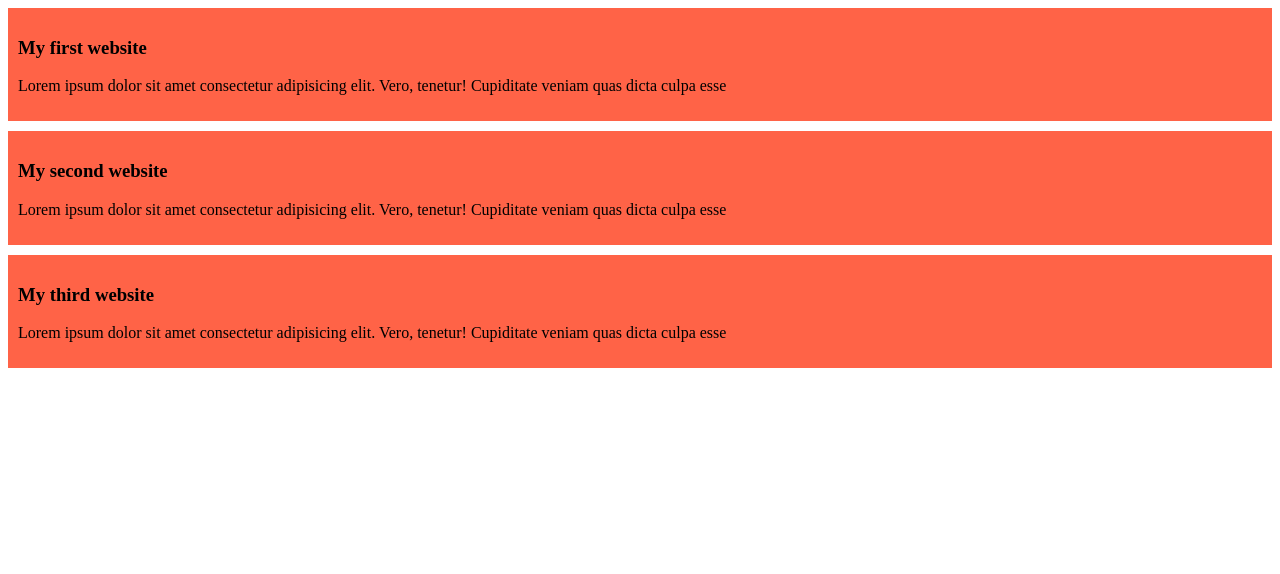
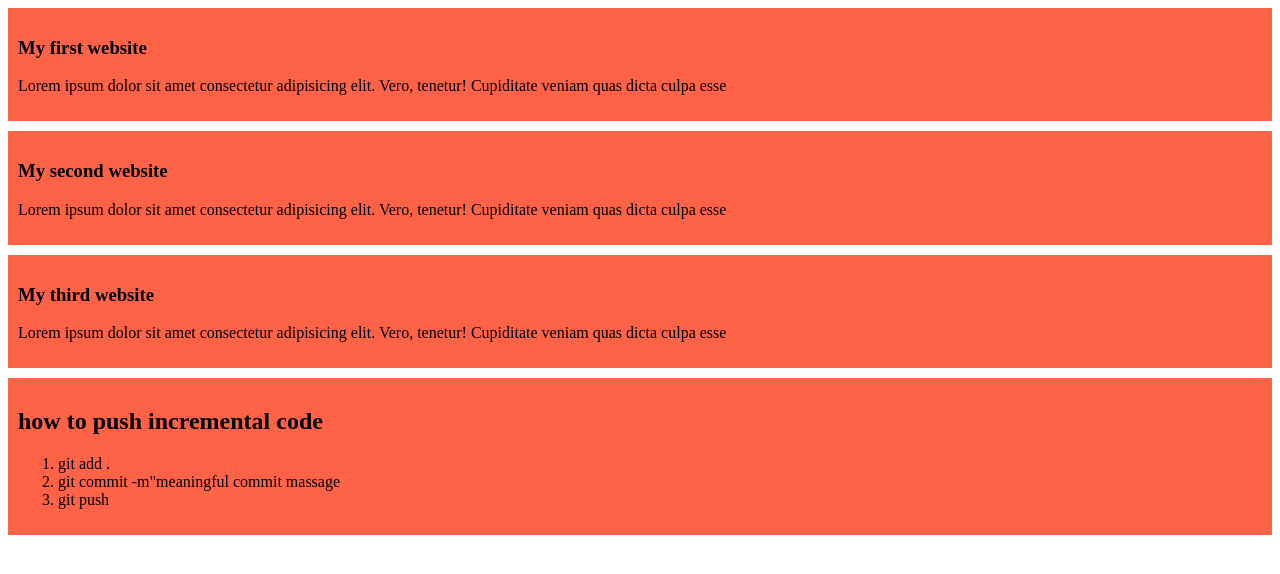
Before and after one commit to sumita692006/my-first-github-repo, a plain HTML site: page index.html in a window 1280 px wide. Drawn offline with Linux system fonts and the light colour scheme.

Commit message:
added a list to push code

```diff
--- a/index.html
+++ b/index.html
@@ -19,5 +19,13 @@
         <h3>My third website</h3>
         <p>Lorem ipsum dolor sit amet consectetur adipisicing elit. Vero, tenetur! Cupiditate veniam quas dicta culpa esse </p>
     </div>
+    <div>
+        <h2>how to push incremental code</h2>
+        <ol>
+            <li>git add .</li>
+            <li>git commit -m"meaningful commit massage</li>
+            <li>git push</li>
+        </ol>
+    </div>
 </body>
 </html>
```
